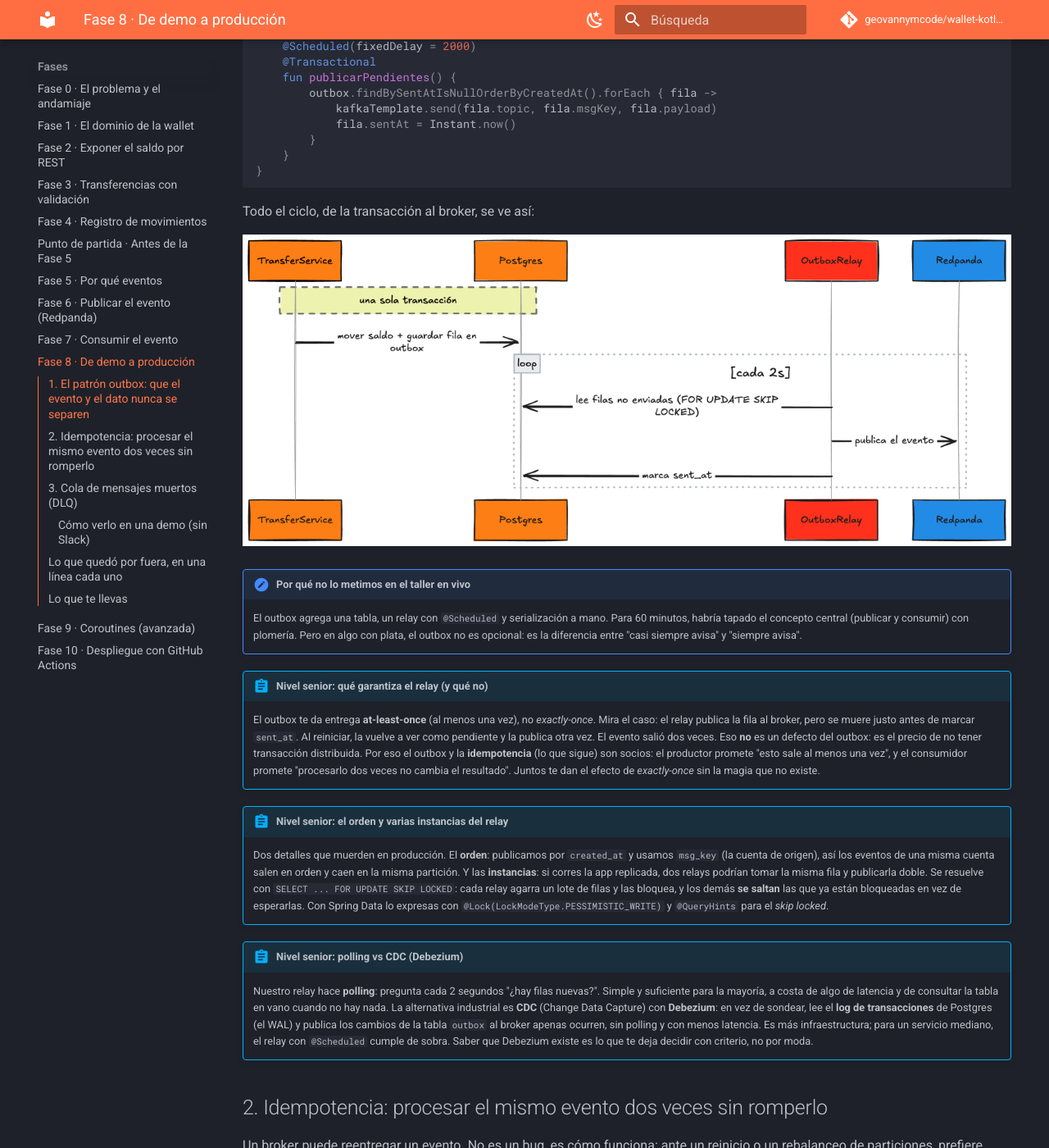
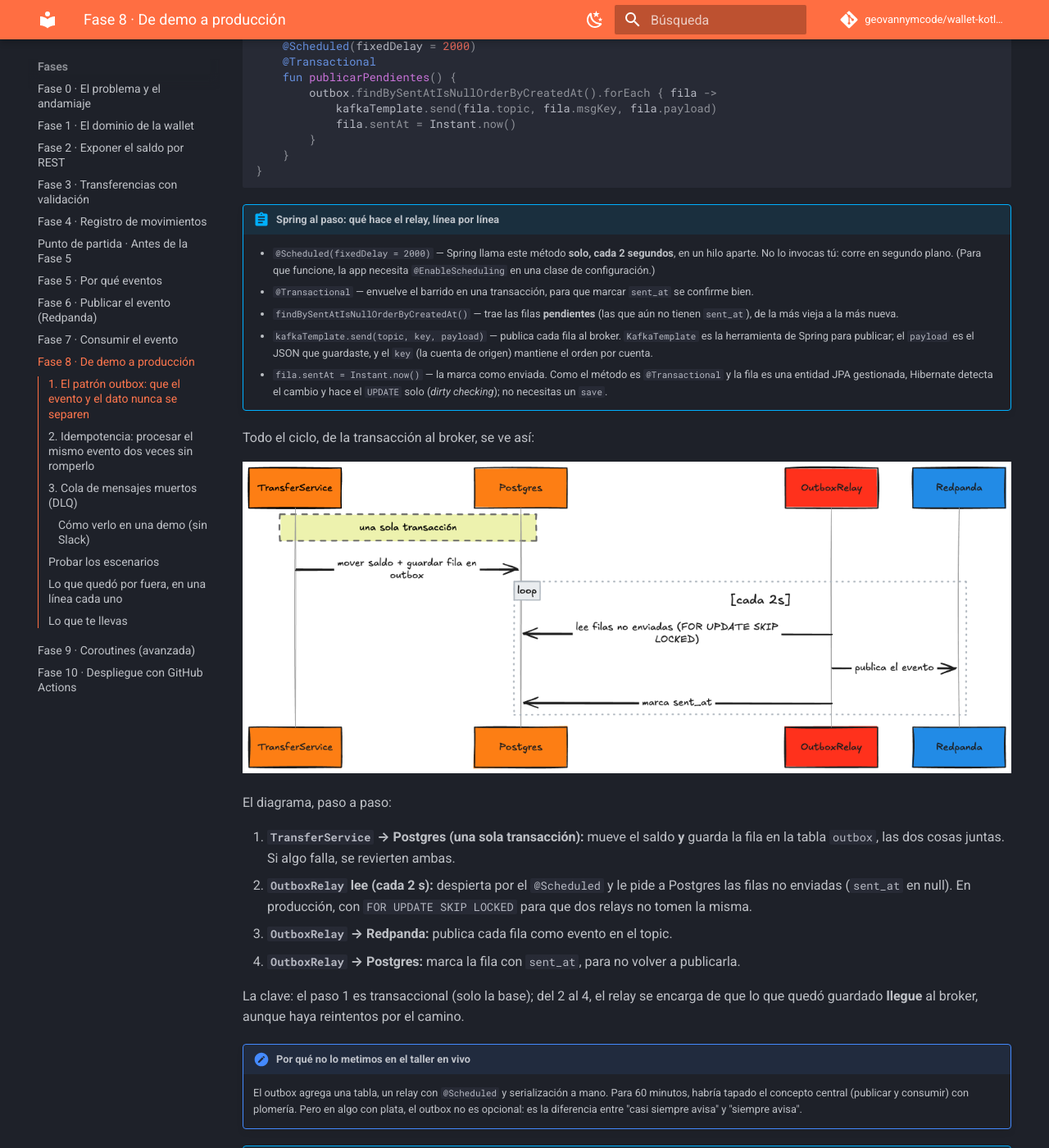
Before and after one commit to geovannymcode/wallet-kotlin-baqjug, an MkDocs documentation site: the page built from docs/fase-08-que-sigue.md, in a window 1280 px wide and 1400 px high, scrolled down 3354 px. Shown: the whole window at 82% size. Built offline with MkDocs 1.6.1 and Material for MkDocs 9.7.7, drawn with Linux system fonts in a browser that asks for light colours; comment, search, counter and statistics services are not loaded; some of the changed text lies outside the part shown.

Commit message:
docs(fase-8): explicar OutboxRelay y el diagrama paso a paso; crear ProcessedEvent+repo; construir MovimientoRegistrado con named args (eventId); sección de pruebas con test.http

````diff
--- a/docs/fase-08-que-sigue.md
+++ b/docs/fase-08-que-sigue.md
@@ -138,9 +138,25 @@
 }
 ```
 
+!!! abstract "Spring al paso: qué hace el relay, línea por línea"
+    - `@Scheduled(fixedDelay = 2000)` — Spring llama este método **solo, cada 2 segundos**, en un hilo aparte. No lo invocas tú: corre en segundo plano. (Para que funcione, la app necesita `@EnableScheduling` en una clase de configuración.)
+    - `@Transactional` — envuelve el barrido en una transacción, para que marcar `sent_at` se confirme bien.
+    - `findBySentAtIsNullOrderByCreatedAt()` — trae las filas **pendientes** (las que aún no tienen `sent_at`), de la más vieja a la más nueva.
+    - `kafkaTemplate.send(topic, key, payload)` — publica cada fila al broker. `KafkaTemplate` es la herramienta de Spring para publicar; el `payload` es el JSON que guardaste, y el `key` (la cuenta de origen) mantiene el orden por cuenta.
+    - `fila.sentAt = Instant.now()` — la marca como enviada. Como el método es `@Transactional` y la fila es una entidad JPA gestionada, Hibernate detecta el cambio y hace el `UPDATE` solo (*dirty checking*); no necesitas un `save`.
+
 Todo el ciclo, de la transacción al broker, se ve así:
 
 ![Diagrama de secuencia del patrón outbox: TransferService mueve el saldo y guarda una fila en la tabla outbox dentro de una sola transacción en Postgres; un OutboxRelay, cada 2 segundos, lee las filas no enviadas con FOR UPDATE SKIP LOCKED, las publica en Redpanda y marca sent_at](img/Img_5.png)
+
+El diagrama, paso a paso:
+
+1. **`TransferService` → Postgres (una sola transacción):** mueve el saldo **y** guarda la fila en la tabla `outbox`, las dos cosas juntas. Si algo falla, se revierten ambas.
+2. **`OutboxRelay` lee (cada 2 s):** despierta por el `@Scheduled` y le pide a Postgres las filas no enviadas (`sent_at` en null). En producción, con `FOR UPDATE SKIP LOCKED` para que dos relays no tomen la misma.
+3. **`OutboxRelay` → Redpanda:** publica cada fila como evento en el topic.
+4. **`OutboxRelay` → Postgres:** marca la fila con `sent_at`, para no volver a publicarla.
+
+La clave: el paso 1 es transaccional (solo la base); del 2 al 4, el relay se encarga de que lo que quedó guardado **llegue** al broker, aunque haya reintentos por el camino.
 
 !!! note "Por qué no lo metimos en el taller en vivo"
     El outbox agrega una tabla, un relay con `@Scheduled` y serialización a mano. Para 60 minutos, habría tapado el concepto central (publicar y consumir) con plomería. Pero en algo con plata, el outbox no es opcional: es la diferencia entre "casi siempre avisa" y "siempre avisa".
@@ -173,6 +189,9 @@
 )
 ```
 
+!!! danger "Ojo: al agregar `eventId`, construye con nombres"
+    Metimos `eventId` como **primer** campo, con valor por defecto. Si en algún lado construyes el evento por **posición** —`MovimientoRegistrado(request.fromId, ...)`—, ahora ese primer argumento se iría a `eventId` y **rompe**. La regla: construye siempre con **argumentos con nombre** —`MovimientoRegistrado(fromId = ..., toId = ..., amount = ...)`— y deja que `eventId` se autogenere. Lo mismo si mañana agregas otro campo: con nombres, nada se corre de lugar. (Por eso el `TransferService` de la Fase 6 y el outbox de arriba ya construyen con nombres.)
+
 ```sql title="db/migration/V4__create_processed_events.sql"
 CREATE TABLE processed_events (
     event_id     UUID        NOT NULL,
@@ -181,17 +200,57 @@
 );
 ```
 
-El listener chequea, procesa y marca, todo en una transacción:
+Necesitas dos piezas nuevas: la **entidad** que marca lo ya procesado y su **repositorio** (mapean la tabla `processed_events`, en `movement/messaging`):
+
+```kotlin title="movement/messaging/ProcessedEvent.kt"
+package com.baqjug.wallet.movement.messaging
+
+import jakarta.persistence.Column
+import jakarta.persistence.Entity
+import jakarta.persistence.Id
+import jakarta.persistence.Table
+import java.time.Instant
+import java.util.UUID
+
+@Entity
+@Table(name = "processed_events")
+class ProcessedEvent(
+    @Id
+    @Column(name = "event_id")
+    val eventId: UUID,
+
+    @Column(name = "processed_at", nullable = false)
+    val processedAt: Instant = Instant.now()
+)
+```
+
+```kotlin title="movement/messaging/ProcessedEventRepository.kt"
+package com.baqjug.wallet.movement.messaging
+
+import org.springframework.data.jpa.repository.JpaRepository
+import java.util.UUID
+
+interface ProcessedEventRepository : JpaRepository<ProcessedEvent, UUID>
+```
+
+Y ahora sí el listener, con `movementService` y `processedRepo` inyectados, chequea, procesa y marca, todo en una transacción:
 
 ```kotlin title="movement/messaging/MovimientoPersistenceListener.kt (idempotente)"
-@KafkaListener(topics = ["wallet.movements"], groupId = "movement")
-@Transactional
-fun onMovimiento(evento: MovimientoRegistrado) {
-    if (processedRepo.existsById(evento.eventId)) {
-        return // ya lo procesé, lo ignoro
+@Component
+class MovimientoPersistenceListener(
+    private val movementService: MovementService,
+    private val processedRepo: ProcessedEventRepository
+) {
+
+    @KafkaListener(topics = ["wallet.movements"], groupId = "movement")
+    @Transactional
+    fun onMovimiento(evento: MovimientoRegistrado) {
+        if (processedRepo.existsById(evento.eventId)) {
+            return // ya lo procesé, lo ignoro
+        }
+        movementService.record(evento.fromId, evento.toId, evento.amount)
+        processedRepo.save(ProcessedEvent(evento.eventId))
     }
-    movementService.record(evento.fromId, evento.toId, evento.amount)
-    processedRepo.save(ProcessedEvent(evento.eventId))
 }
 ```
 
@@ -257,6 +316,34 @@
 
 ---
 
+## Probar los escenarios
+
+Para ejercitar todo esto sin adivinar, deja un archivo `test.http` en el proyecto: IntelliJ lo corre con el ▶️ al lado de cada request, y también lo puedes importar a Postman.
+
+```http title="test.http"
+### 1. Consultar el saldo de Elena
+GET http://localhost:8080/api/accounts/11111111-1111-1111-1111-111111111111
+
+### 2. Transferir (dispara el evento: outbox -> relay -> consumidores)
+POST http://localhost:8080/api/transfers
+Content-Type: application/json
+
+{
+  "fromId": "11111111-1111-1111-1111-111111111111",
+  "toId": "22222222-2222-2222-2222-222222222222",
+  "amount": 15000.00
+}
+
+### 3. Consultar el saldo de Geovanny (debió subir)
+GET http://localhost:8080/api/accounts/22222222-2222-2222-2222-222222222222
+```
+
+Qué mirar en cada escenario:
+
+- **Outbox:** después del `POST /api/transfers`, mira la tabla `outbox` en Supabase — ves la fila aparecer y, un par de segundos después, su `sent_at` llenarse (el relay ya la publicó). En `movements` aparece la fila y en Mailpit el correo.
+- **Idempotencia:** para forzar una reentrega, reinicia la app (o el consumidor). El evento se vuelve a entregar, pero en `movements` **no** se duplica: `processed_events` ya tenía ese `eventId` y el listener lo ignoró.
+- **DLQ:** manda un evento malo al topic (por ejemplo `rpk topic produce wallet.movements` con un JSON corrupto). El consumidor de `movement` falla 3 veces y el evento cae en `wallet.movements.DLT` — lo ves con el `DeadLetterListener` o en el panel de Redpanda.
+
 ## Lo que quedó por fuera, en una línea cada uno
 
 - **Concurrencia sobre la misma cuenta.** Dos transferencias en paralelo sobre la misma cuenta pueden pisarse. Se resuelve con bloqueo optimista: una columna `@Version` en `Account` hace que la segunda transacción en confirmar falle y se reintente con el saldo fresco.
````
Also changed, not shown: other parts of docs/fase-08-que-sigue.md (+1 -1 lines).
